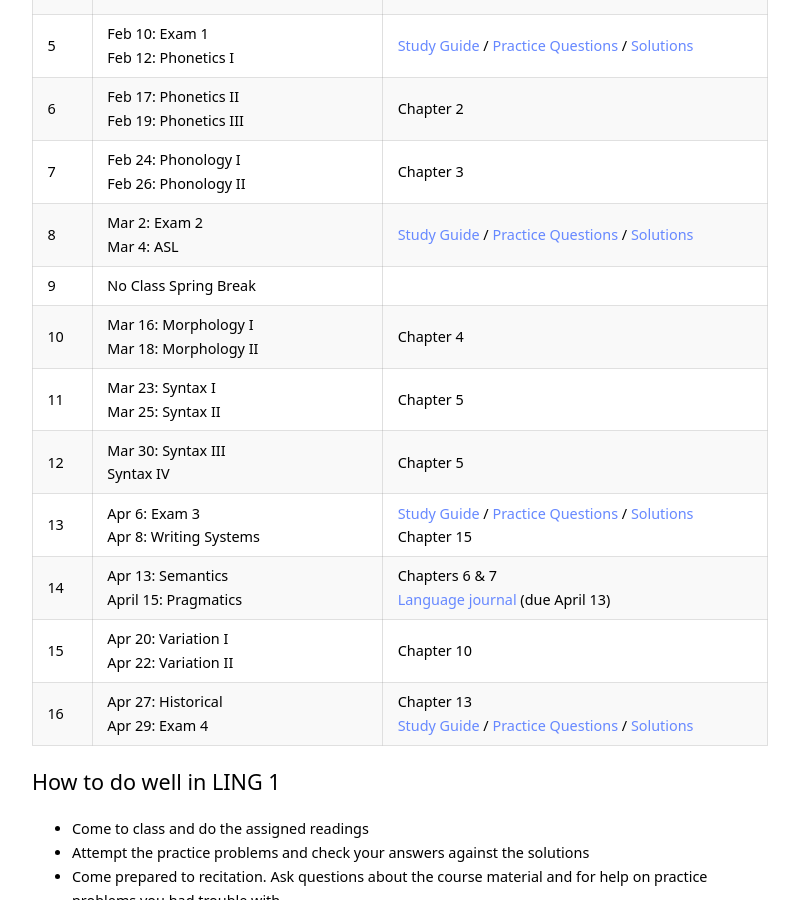
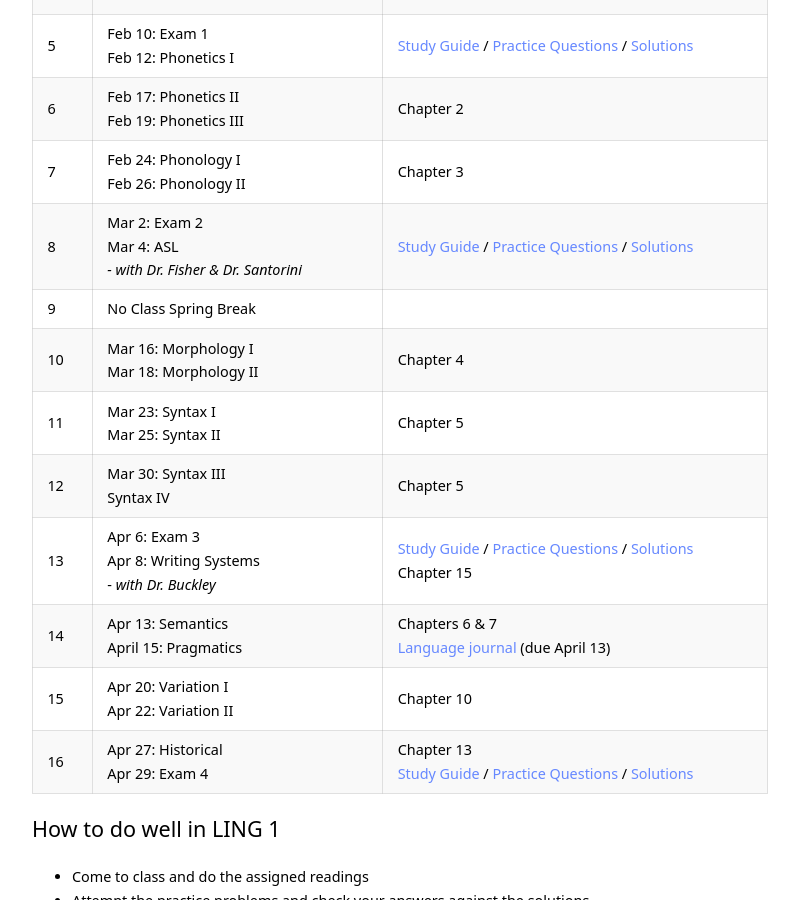
Before and after one commit to kschuler/ling001, a Jekyll site: the page built from index.md, in a window 1280 px wide and 900 px high, scrolled down 1983 px. Shown: the whole window, without its empty margins (240-1039 px from the left). Built offline with Jekyll 4.4.1, drawn with Linux system fonts in a browser that asks for light colours.

Commit message:
Update index.md

```diff
--- a/index.md
+++ b/index.md
@@ -59,12 +59,12 @@ Wk  | Topic | Readings & Resources
 5 | Feb 10: **Exam 1** <br> Feb 12: Phonetics I|  [Study Guide](resources/exam1-study-guide) / [Practice Questions](resources/exam1-practice-questions) / [Solutions](not-yet)
 6 | Feb 17: Phonetics II<br>Feb 19: Phonetics III | Chapter 2
 7 | Feb 24: Phonology I<br>Feb 26: Phonology II | Chapter 3
-8 | Mar 2: **Exam 2** <br>Mar 4: ASL| [Study Guide](not-yet) / [Practice Questions](not-yet) / [Solutions](not-yet)
+8 | Mar 2: **Exam 2** <br>Mar 4: ASL<br>*- with Dr. Fisher & Dr. Santorini*| [Study Guide](not-yet) / [Practice Questions](not-yet) / [Solutions](not-yet)
 9 | **No Class Spring Break** |
 10 | Mar 16: Morphology I<br>Mar 18: Morphology II | Chapter 4
 11 | Mar 23: Syntax I<br>Mar 25: Syntax II |  Chapter 5
 12 | Mar 30: Syntax III<br> Syntax IV | Chapter 5
-13 | Apr 6: **Exam 3**<br> Apr 8: Writing Systems | [Study Guide](not-yet) / [Practice Questions](not-yet) / [Solutions](not-yet)<br> Chapter 15
+13 | Apr 6: **Exam 3**<br> Apr 8: Writing Systems<br>- *with Dr. Buckley* | [Study Guide](not-yet) / [Practice Questions](not-yet) / [Solutions](not-yet)<br> Chapter 15
 14 | Apr 13: Semantics<br>April 15: Pragmatics | Chapters 6 & 7<br> [Language journal](resources/language-journal-assignment) (due April 13)
 15 | Apr 20:  Variation I<br> Apr 22: Variation II| Chapter 10
 16 | Apr 27: Historical<br>Apr 29: **Exam 4** | Chapter 13 <br>[Study Guide](not-yet) / [Practice Questions](not-yet) / [Solutions](not-yet)
```
